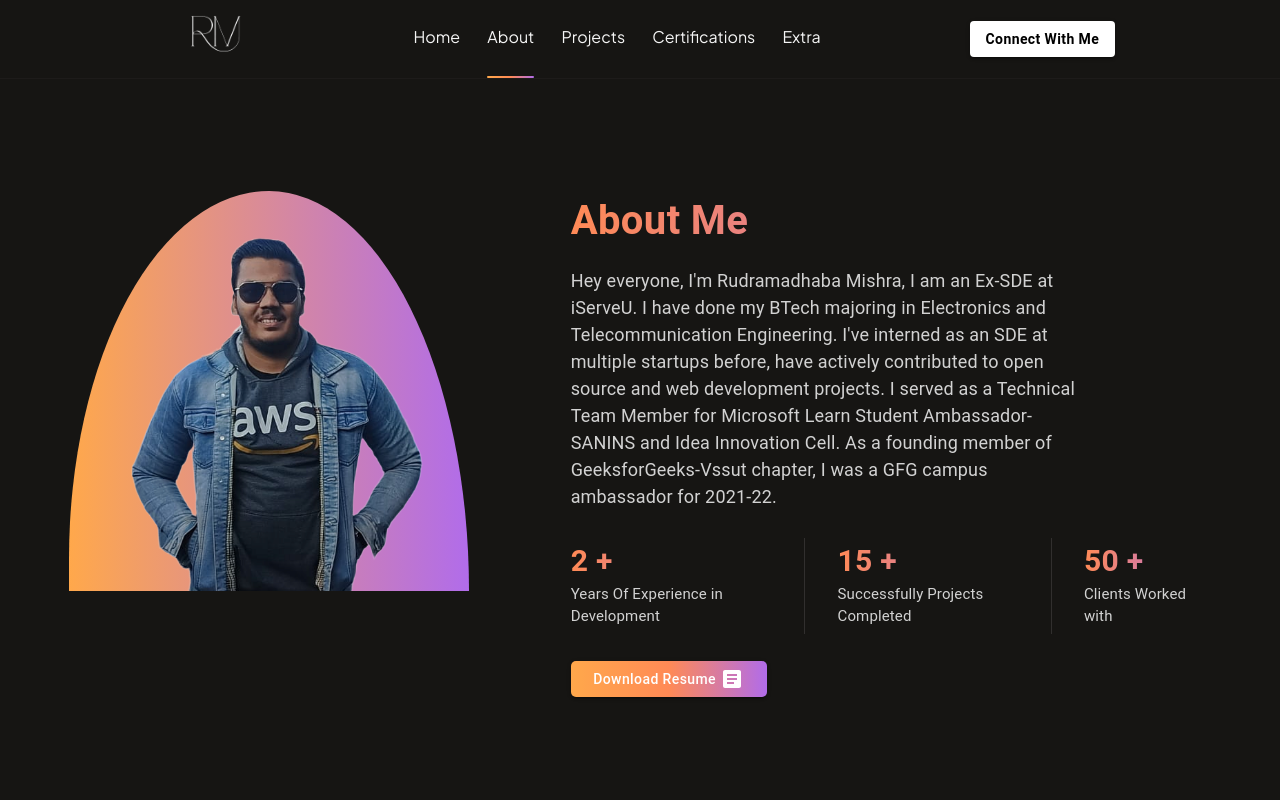
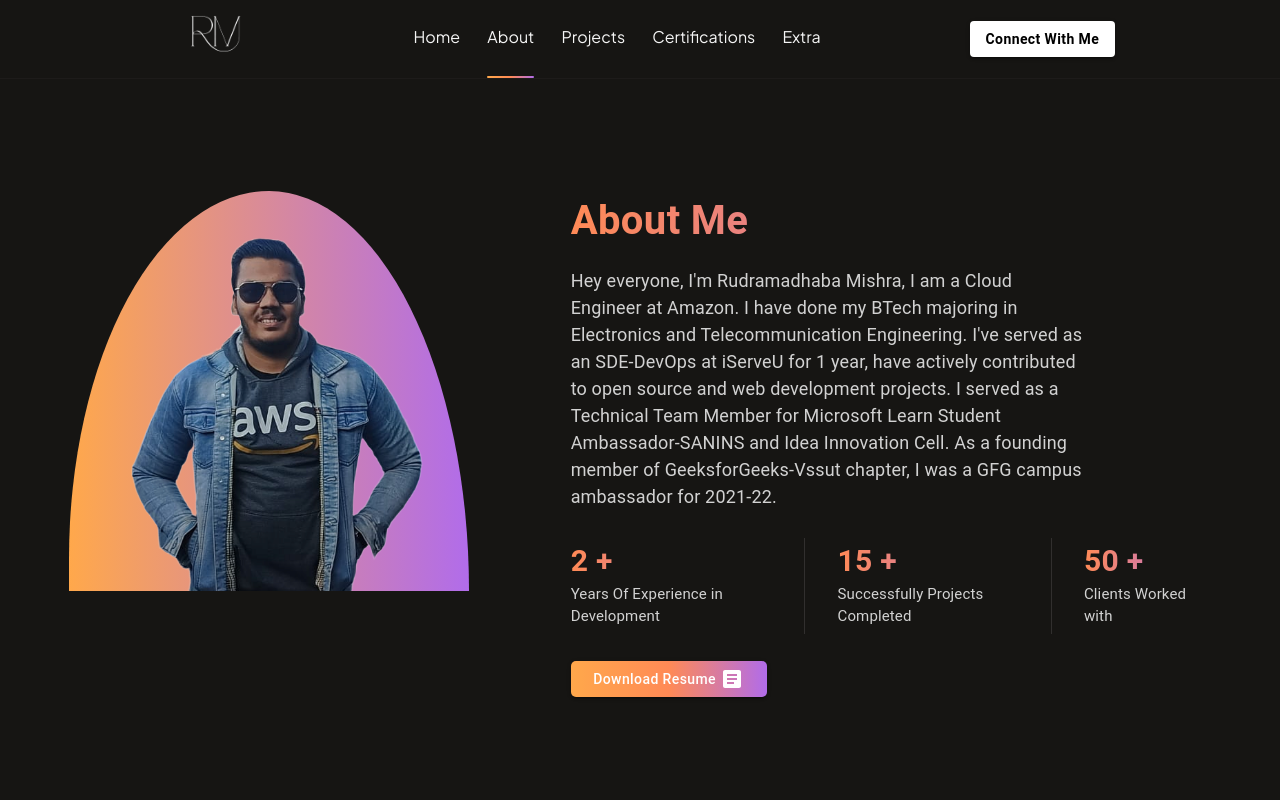
Before and after one commit to RUDRAMADHABA/Rudra-portfolio, a Next.js app: page /about in a window 1280 px wide. Shown: the top 800 px of the page. Built offline with nearby package versions, Linux system fonts and the light colour scheme.

Commit message:
Update page.js

```diff
--- a/src/app/about/page.js
+++ b/src/app/about/page.js
@@ -109,7 +109,7 @@
                     width={{sm:"80%" , xs:"100%"}}
                   >
 
-                  Hey everyone, I'm Rudramadhaba Mishra, I am an Ex-SDE at iServeU. I have done my BTech majoring in Electronics and Telecommunication Engineering. I've interned as an SDE at multiple startups before, have actively contributed to open source and web development projects. I served as a Technical Team Member for Microsoft Learn Student Ambassador-SANINS and Idea Innovation Cell. As a founding member of GeeksforGeeks-Vssut chapter, I was a GFG campus ambassador for 2021-22.
+                  Hey everyone, I'm Rudramadhaba Mishra, I am a Cloud Engineer at Amazon. I have done my BTech majoring in Electronics and Telecommunication Engineering. I've served as an SDE-DevOps at iServeU for 1 year, have actively contributed to open source and web development projects. I served as a Technical Team Member for Microsoft Learn Student Ambassador-SANINS and Idea Innovation Cell. As a founding member of GeeksforGeeks-Vssut chapter, I was a GFG campus ambassador for 2021-22.
                   </Typography>
                 </motion.div>
               )}
```
